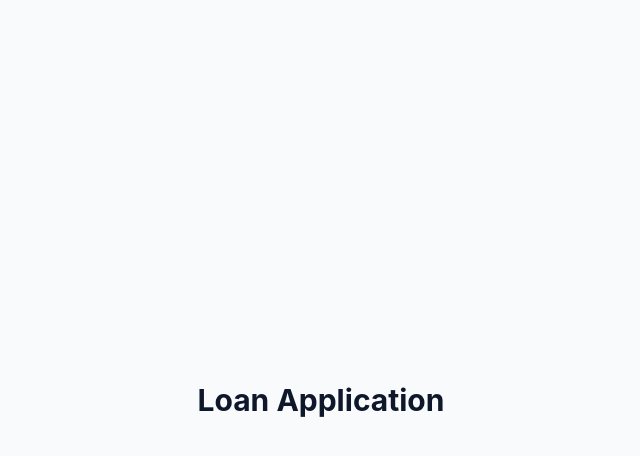
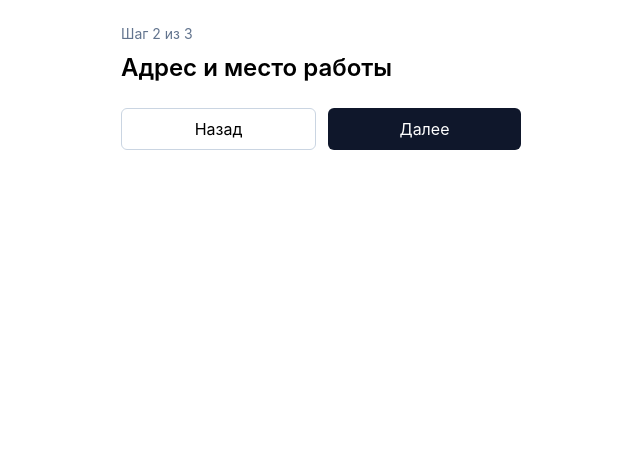
Before and after one commit to Maaksaa/react-loan-application-wizard, a React (Vite) app: page /address in a window 1280 px wide. Shown: the top 456 px of the page, without its empty margins (319-959 px from the left). Built offline with nearby package versions, Linux system fonts and the light colour scheme.

Commit message:
feat: add routing with three form step placeholders

```diff
--- a/src/App.tsx
+++ b/src/App.tsx
@@ -1,8 +1,19 @@
+import { BrowserRouter, Navigate, Route, Routes } from 'react-router-dom'
+import PersonalDataPage from '@/pages/PersonalDataPage'
+import AddressPage from '@/pages/AddressPage'
+import LoanPage from '@/pages/LoanPage'
+
 function App() {
   return (
-    <div className="flex min-h-screen items-center justify-center bg-slate-50">
-      <h1 className="text-3xl font-bold text-slate-900">Loan Application</h1>
-    </div>
+    <BrowserRouter>
+      <Routes>
+        <Route path="/" element={<Navigate to="/personal" replace />} />
+        <Route path="/personal" element={<PersonalDataPage />} />
+        <Route path="/address" element={<AddressPage />} />
+        <Route path="/loan" element={<LoanPage />} />
+        <Route path="*" element={<Navigate to="/personal" replace />} />
+      </Routes>
+    </BrowserRouter>
   )
 }
 
--- /dev/null
+++ b/src/pages/AddressPage.tsx
@@ -0,0 +1,28 @@
+import { useNavigate } from 'react-router-dom'
+
+export default function AddressPage() {
+  const navigate = useNavigate()
+
+  return (
+    <div className="mx-auto w-full max-w-md p-6">
+      <p className="mb-2 text-sm text-slate-500">Шаг 2 из 3</p>
+      <h1 className="mb-6 text-2xl font-semibold">Адрес и место работы</h1>
+      <div className="flex gap-3">
+        <button
+          type="button"
+          onClick={() => navigate('/personal')}
+          className="flex-1 rounded-md border border-slate-300 py-2"
+        >
+          Назад
+        </button>
+        <button
+          type="button"
+          onClick={() => navigate('/loan')}
+          className="flex-1 rounded-md bg-slate-900 py-2 text-white"
+        >
+          Далее
+        </button>
+      </div>
+    </div>
+  )
+}
--- /dev/null
+++ b/src/pages/LoanPage.tsx
@@ -0,0 +1,24 @@
+import { useNavigate } from 'react-router-dom'
+
+export default function LoanPage() {
+  const navigate = useNavigate()
+
+  return (
+    <div className="mx-auto w-full max-w-md p-6">
+      <p className="mb-2 text-sm text-slate-500">Шаг 3 из 3</p>
+      <h1 className="mb-6 text-2xl font-semibold">Параметры займа</h1>
+      <div className="flex gap-3">
+        <button
+          type="button"
+          onClick={() => navigate('/address')}
+          className="flex-1 rounded-md border border-slate-300 py-2"
+        >
+          Назад
+        </button>
+        <button type="button" className="flex-1 rounded-md bg-slate-900 py-2 text-white">
+          Подать заявку
+        </button>
+      </div>
+    </div>
+  )
+}
--- /dev/null
+++ b/src/pages/PersonalDataPage.tsx
@@ -0,0 +1,19 @@
+import { useNavigate } from 'react-router-dom'
+
+export default function PersonalDataPage() {
+  const navigate = useNavigate()
+
+  return (
+    <div className="mx-auto w-full max-w-md p-6">
+      <p className="mb-2 text-sm text-slate-500">Шаг 1 из 3</p>
+      <h1 className="mb-6 text-2xl font-semibold">Личные данные</h1>
+      <button
+        type="button"
+        onClick={() => navigate('/address')}
+        className="w-full rounded-md bg-slate-900 py-2 text-white"
+      >
+        Далее
+      </button>
+    </div>
+  )
+}
```
